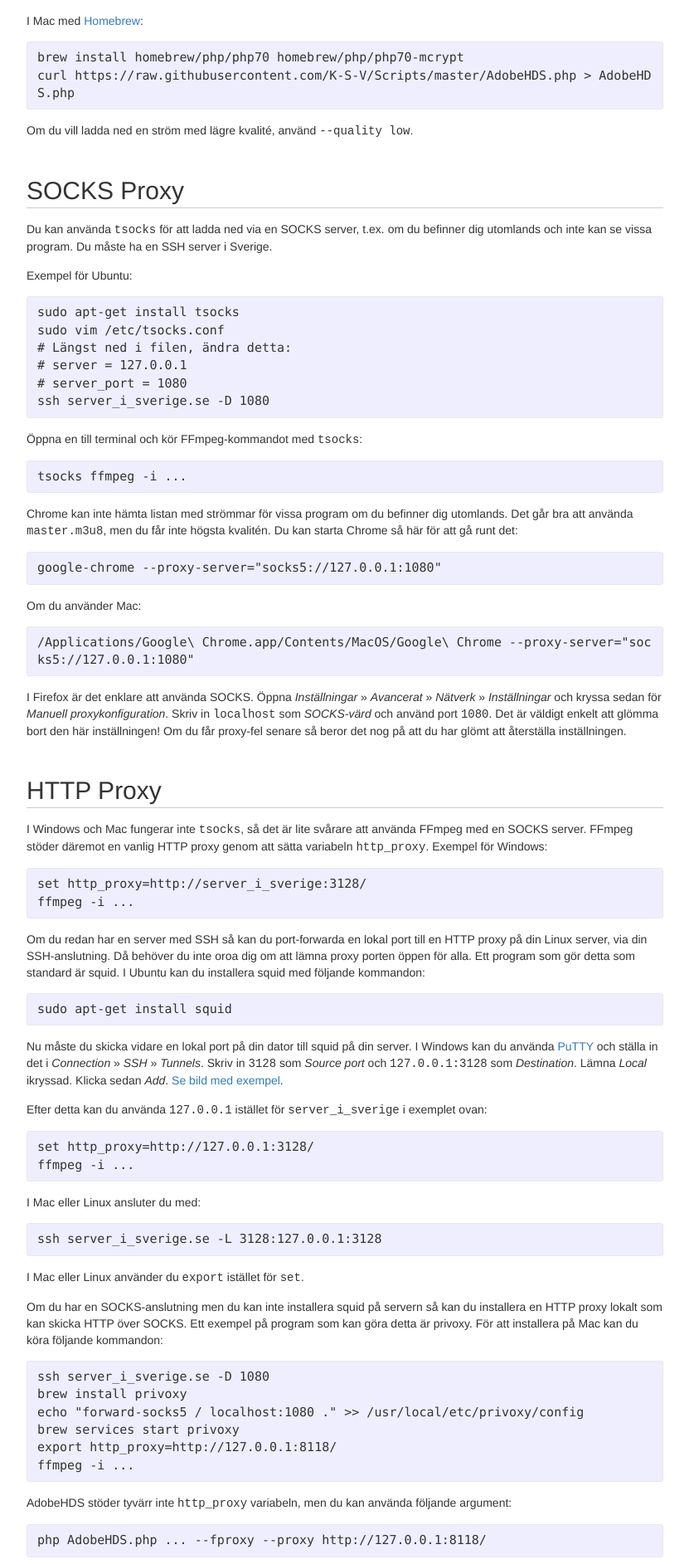
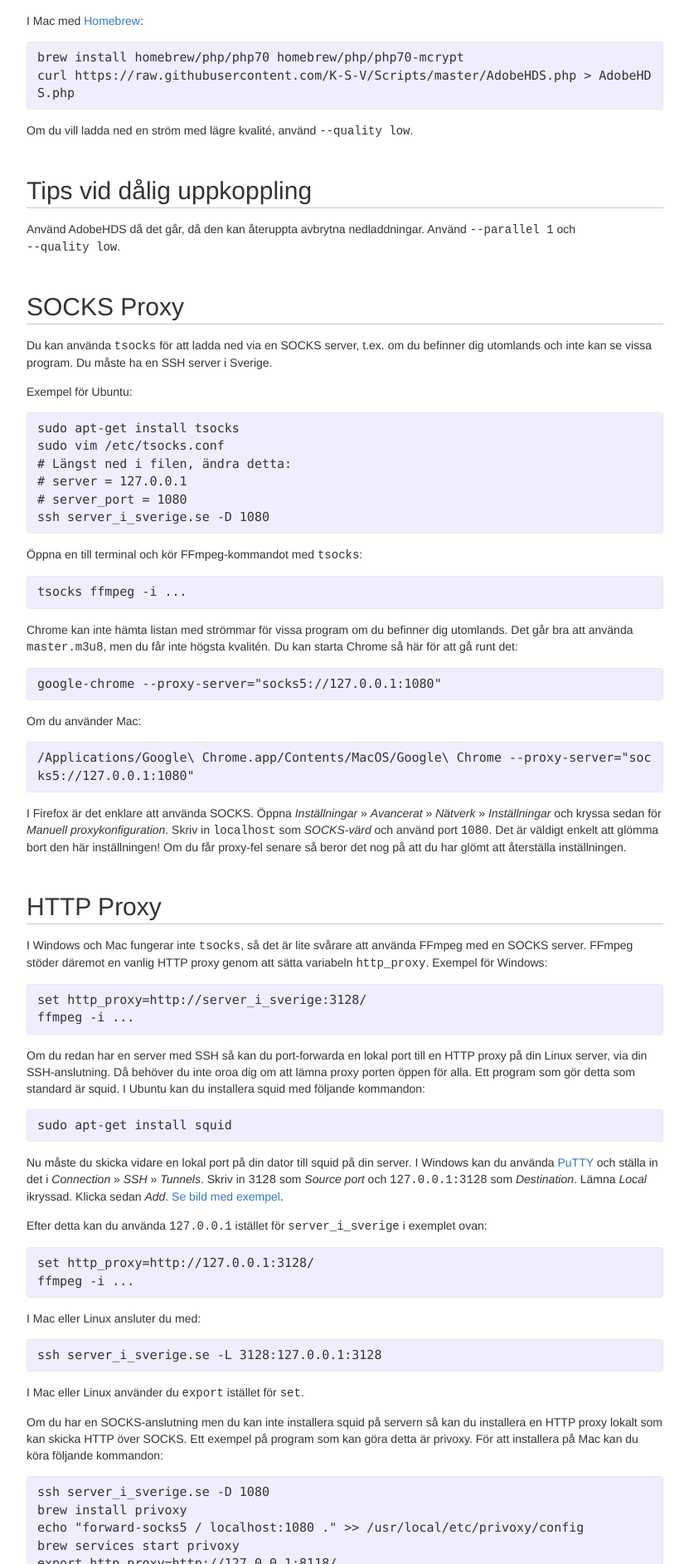
Before and after one commit to stefansundin/privatkopiera, a Jekyll site: the page built from index.html, in a window 1280 px wide. Shown: the part 2311-4196 px from the top of the page at 83% size, without its empty margins (224-1055 px from the left). Built offline with Jekyll 4.4.1, drawn with Linux system fonts in a browser that asks for light colours.

Commit message:
Add tips for people with bad internet.

```diff
--- a/css/main.scss
+++ b/css/main.scss
@@ -82,6 +82,9 @@ navbar {
   margin-bottom: 15px;
 }
 
+tt {
+  white-space: nowrap;
+}
 
 @import
   "jekyll"
--- a/index.html
+++ b/index.html
@@ -150,6 +150,9 @@ curl https://raw.githubusercontent.com/K-S-V/Scripts/master/AdobeHDS.php > Adobe
     <p>Om du vill ladda ned en ström med lägre kvalité, använd <tt>--quality low</tt>.</p>
 
 
+    <h2 id="tips">Tips vid dålig uppkoppling</h2>
+    <p>Använd AdobeHDS då det går, då den kan återuppta avbrytna nedladdningar. Använd <tt>--parallel 1</tt> och <tt>--quality low</tt>.</p>
+
     <h2 id="socks">SOCKS Proxy</h2>
 
     <p>Du kan använda <tt>tsocks</tt> för att ladda ned via en SOCKS server, t.ex. om du befinner dig utomlands och inte kan se vissa program. Du måste ha en SSH server i Sverige.</p>
```
